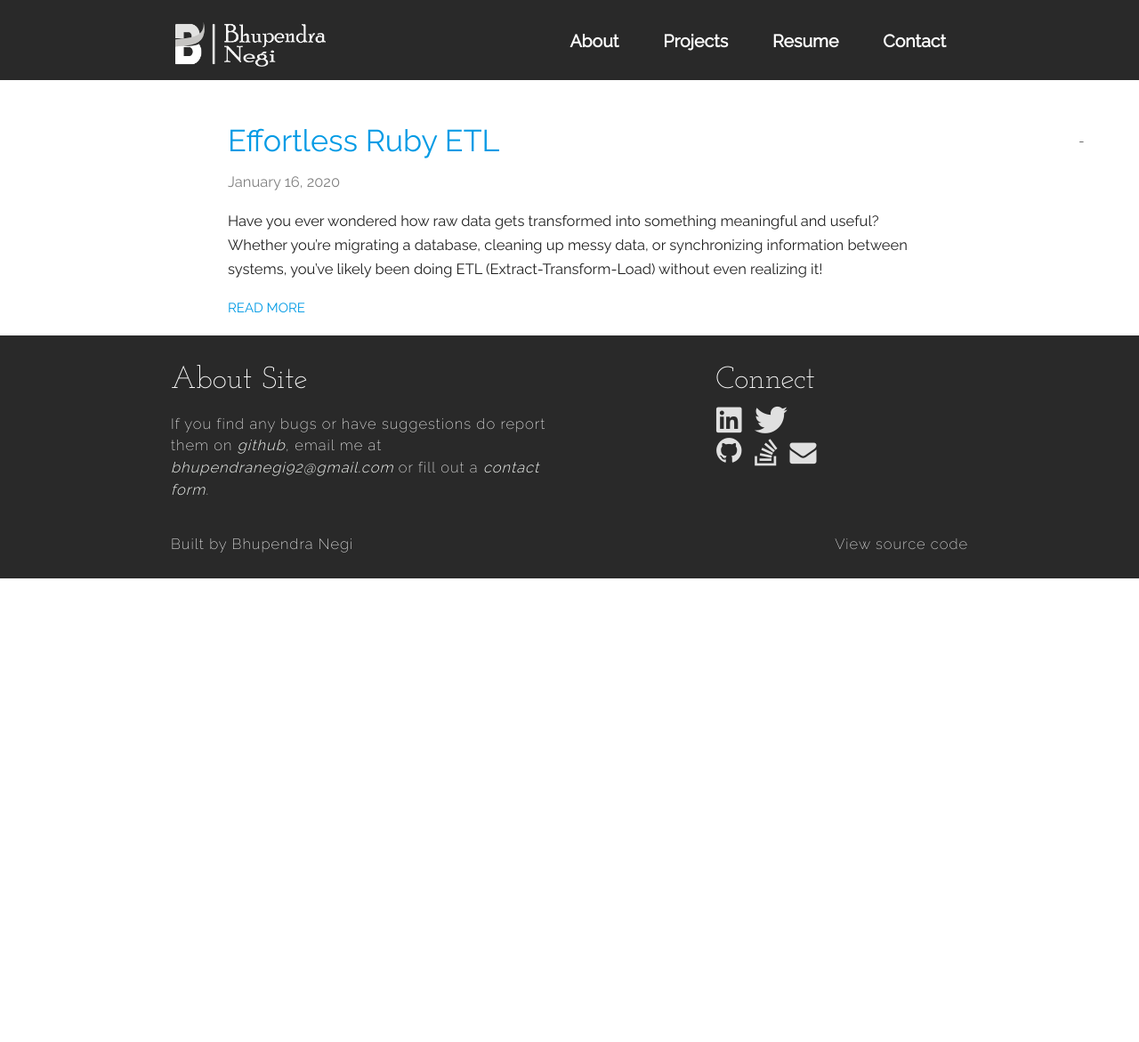
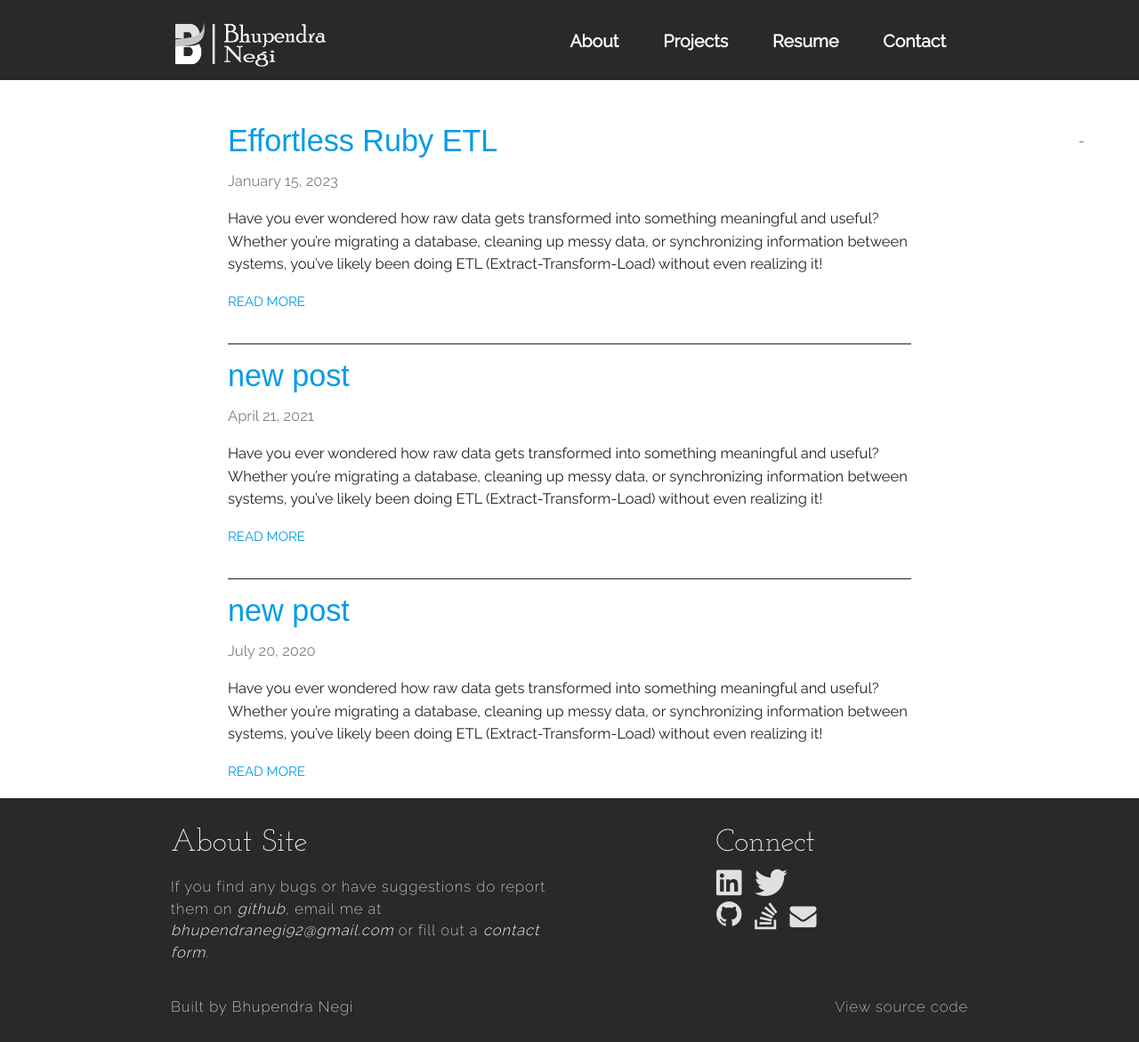
Before and after one commit to BhupendraNegi/bhupendranegi.github.io, a Jekyll site: the page built from blog.html, in a window 1280 px wide. Shown: the whole page at 89% size. Built offline with Jekyll 4.4.1, drawn with Linux system fonts in a browser that asks for light colours; nearby versions of some CDN libraries; before the commit the page ends 900 px from its top, so only the background shows below that.

Commit message:
Blog post refreshed

```diff
--- /dev/null
+++ b/_posts/2020-7-20-New_post.md
@@ -0,0 +1,7 @@
+---
+layout: post
+title: new post
+---
+
+-------
+Have you ever wondered how raw data gets transformed into something meaningful and useful? Whether you're migrating a database, cleaning up messy data, or synchronizing information between systems, you've likely been doing ETL (Extract-Transform-Load) without even realizing it!
--- /dev/null
+++ b/_posts/2021-4-21-New-pos.md
@@ -0,0 +1,7 @@
+---
+layout: post
+title: new post
+---
+
+-------
+Have you ever wondered how raw data gets transformed into something meaningful and useful? Whether you're migrating a database, cleaning up messy data, or synchronizing information between systems, you've likely been doing ETL (Extract-Transform-Load) without even realizing it!
--- a/assets/css/main.css
+++ b/assets/css/main.css
@@ -1,4 +1,3 @@
-
 /* Glich Section Start */
 
 #homepage {
@@ -1179,7 +1178,7 @@ button.fill:hover:before {
 }
 
 .cover {
-  background: linear-gradient(to bottom, rgba(255,255,255,0.15) 0%, rgba(0,0,0,0.15) 100%), radial-gradient(at top center, rgba(255,255,255,0.40) 0%, rgba(0,0,0,0.40) 120%) #989898;
+  background: linear-gradient(to bottom, rgba(255, 255, 255, 0.15) 0%, rgba(0, 0, 0, 0.15) 100%), radial-gradient(at top center, rgba(255, 255, 255, 0.40) 0%, rgba(0, 0, 0, 0.40) 120%) #989898;
   width: 40%;
   height: 100%;
   margin: 0;
@@ -1411,9 +1410,11 @@ nav a.button-collapse i {
   max-width: 60vw;
   margin: auto;
   font-family: "Raleway", sans-serif;
+
   .post {
     padding-bottom: 2em;
     border-bottom: 1px solid;
+
     .entry {
       margin-bottom: 0;
       border: 0;
@@ -1432,17 +1433,23 @@ nav a.button-collapse i {
   margin: auto;
   font-family: "Raleway", sans-serif;
   font-size: 1.1rem;
-  line-height: 1.8rem;
+  line-height: 1.7rem;
 
-  h3 {
+  h1, h2, h3, h4 {
     font-family: 'Julius Sans One', sans-serif;
-
     color: #039be5;
   }
 
   h5 {
     margin-top: 3rem;
+    color: #676262;
+    font-weight: bold;
   }
+
+  p {
+    font-size: 1.1rem;
+  }
+
   blockquote {
     margin: 1.8em .8em;
     border-left: 2px solid;
@@ -1470,6 +1477,4 @@ nav a.button-collapse i {
   color: grey;
 }
 
-
-
 /* Post Section End */
--- a/blog.html
+++ b/blog.html
@@ -17,8 +17,7 @@ layout: site_layout
           {{ post.excerpt | strip_html | strip_newlines | truncatewords: 60 }}
         </p>
       </div>
-
-      <a href="{{ site.baseurl }}{{ post.url }}" class="read-more">Read More</a>
+      <a href="{{ site.baseurl }}{{ post.url }}" class="read-more" onclick="window.location.href=this.href; return false;">Read More</a>
     </article>
   {% endfor %}
 </div>
```
Also changed, not shown: _includes/scripts.html (line endings or trailing spaces), _posts/2023-1-15-Effortless-Ruby-ETL.md (renamed from _posts/2020-1-16-Effortless-Ruby-ETL.md).
